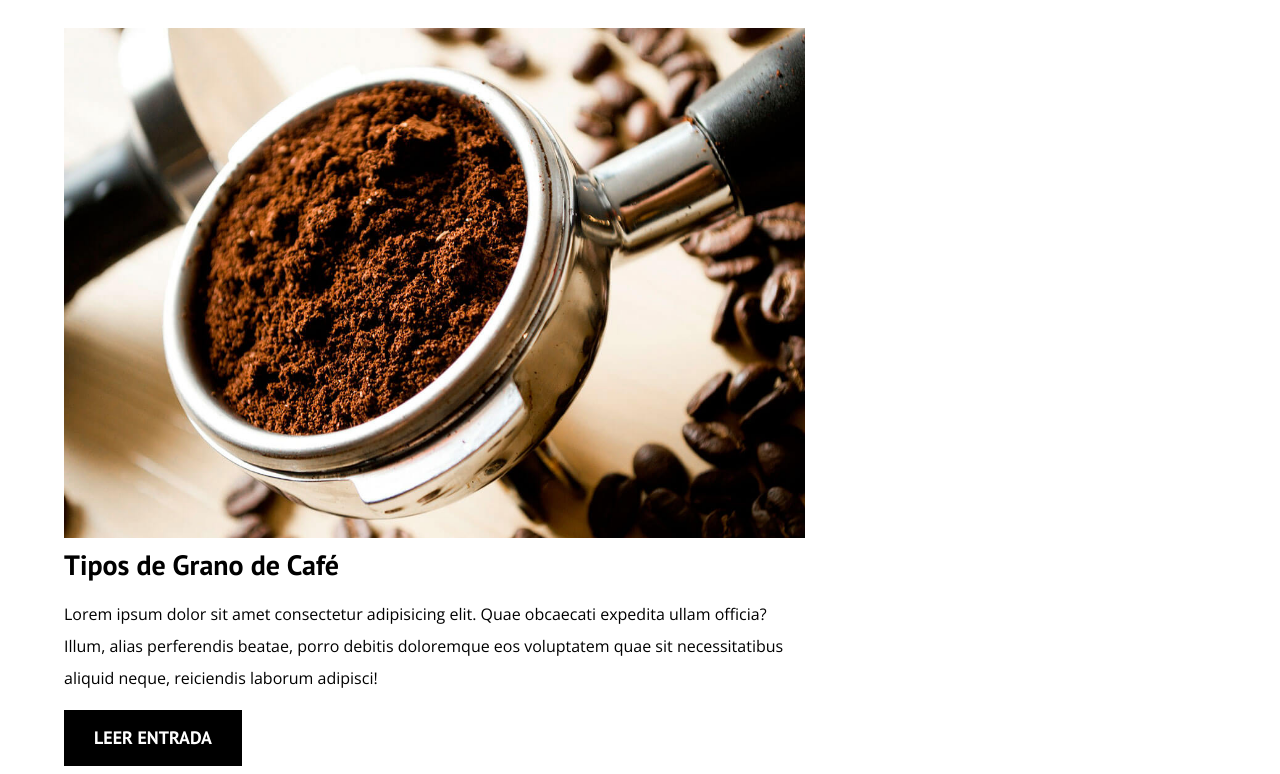
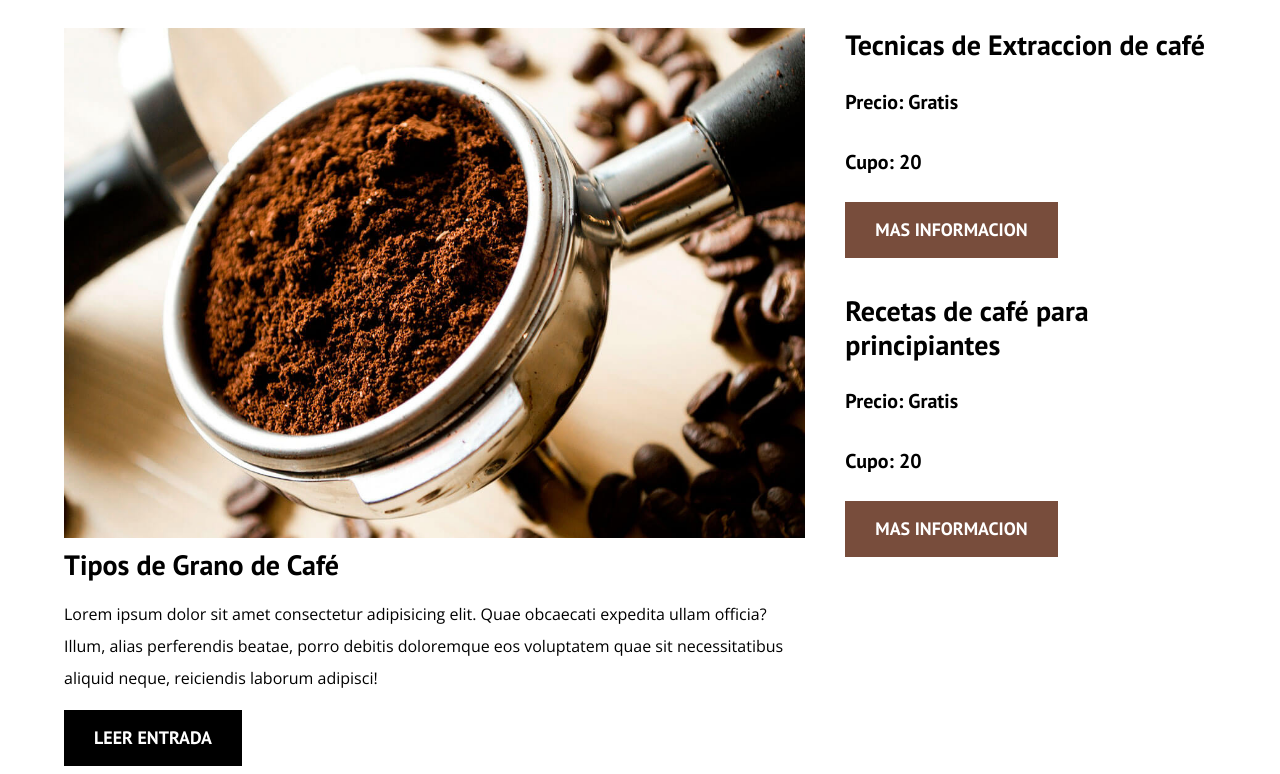
Before and after one commit to AlejandroBalladares/Proyecto-3-blogDeCafe, a plain HTML site: page index.html in a window 1280 px wide. Shown: the part 674-1448 px from the top of the page. Drawn offline with nearby package versions, Linux system fonts and the light colour scheme.

Commit message:
Agrego cursos y sus estilos

```diff
--- a/css/style.css
+++ b/css/style.css
@@ -182,3 +182,30 @@ img{
 .boton--secundario{
     background-color: var(--primario);
 }
+
+.cursos{
+    list-style: none;
+}
+
+.widget--curso{
+    border-bottom: 1px solid var(--gris);
+    margin-bottom: 2rem;
+}
+
+.widget--curso:last-of-type{
+    border-bottom: none;
+    margin-bottom: 0;
+}
+
+.widget--curso__label, .curso__label{
+    font-family: var(--fuenteHeading);
+    font-weight: bold;
+}
+
+.widget--curso__info, .curso__informacion{
+    font-weight: normal;
+}
+
+.widget--curso__info, .widget--curso__label{
+    font-size: 2rem;
+}
--- a/index.html
+++ b/index.html
@@ -76,6 +76,32 @@
         </main>
         <aside class="sidebar">
             <h3>Nuestros cursos y talleres</h3>
+
+            <ul class="cursos no-padding">
+                <li class="widget--curso">
+                    <h4 class="no-margin">Tecnicas de Extraccion de café</h4>
+                    <p class="widget--curso__label">Precio:
+                        <span class="widget-curso__info">Gratis</span>
+                    </p>
+                    <p class="widget--curso__label">Cupo:
+                        <span class="widget-curso__info">20</span>
+                    </p>
+                    <a href="entrada.html" class="boton boton--secundario">Mas informacion</a>
+                </li>
+            </ul>
+
+            <ul class="cursos no-padding">
+                <li class="widget--curso">
+                    <h4 class="no-margin">Recetas de café para principiantes</h4>
+                    <p class="widget--curso__label">Precio:
+                        <span class="widget-curso__info">Gratis</span>
+                    </p>
+                    <p class="widget--curso__label">Cupo:
+                        <span class="widget-curso__info">20</span>
+                    </p>
+                    <a href="entrada.html" class="boton boton--secundario">Mas informacion</a>
+                </li>
+            </ul>
         </aside>
     </div>
 </body>
```
